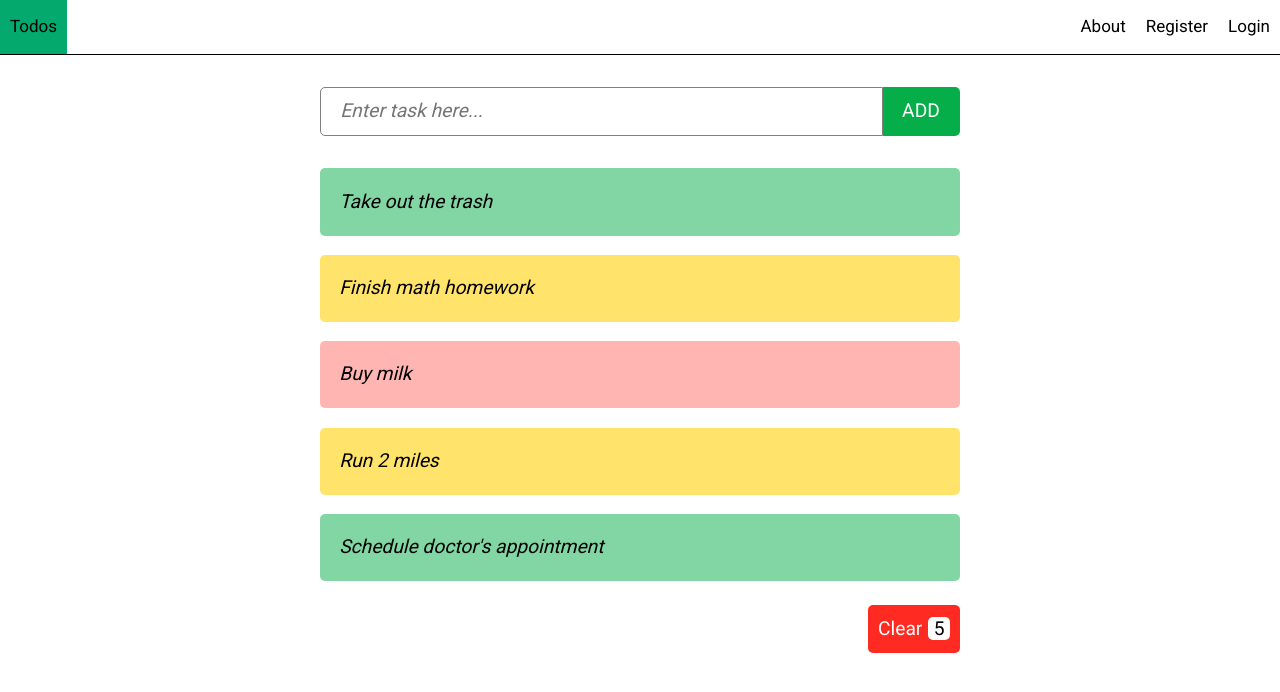
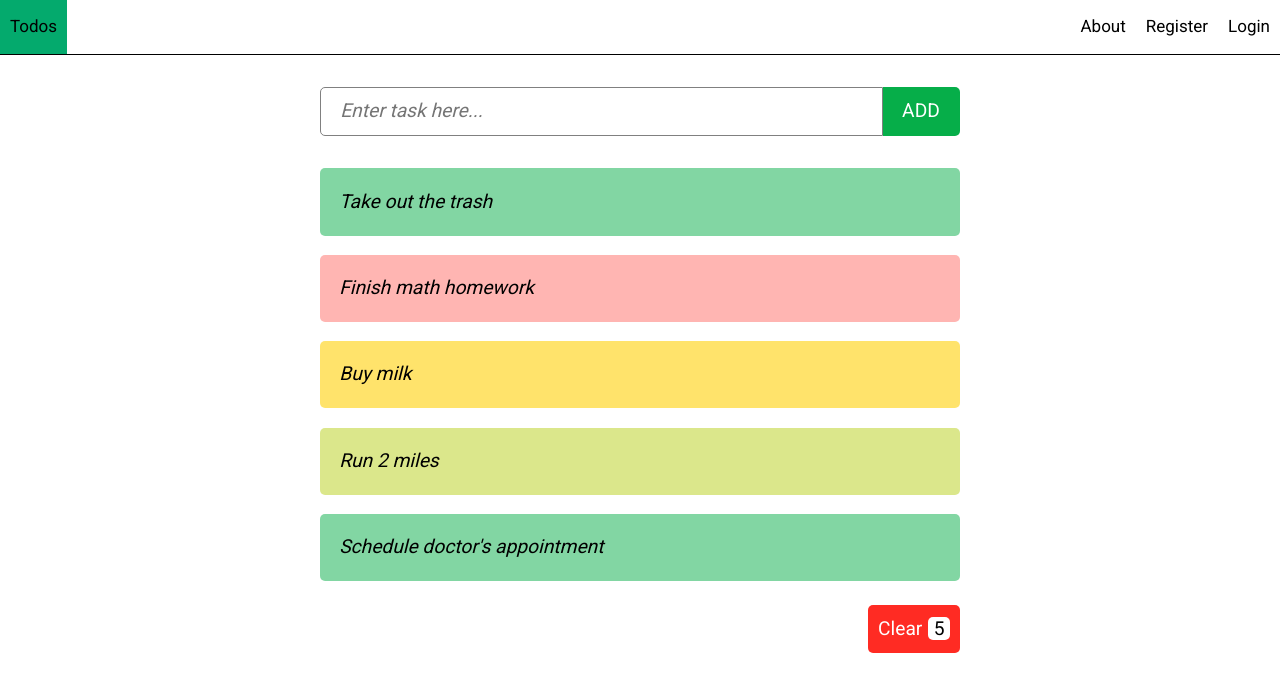
Before and after one commit to CSSG-Labs/flask-todo-app, a Flask app: page /todos/ in a window 1280 px wide. Shown: the top 692 px of the page. Run offline with Flask 2, Linux system fonts and the light colour scheme.

Commit message:
Added color pattern for todo items as per #38

```diff
--- a/main/modules/todo/static/todo.css
+++ b/main/modules/todo/static/todo.css
@@ -126,24 +126,20 @@
     margin-bottom: 1em;
 }
 
-.todo__group__item:first-child {
+.todo__group__item:nth-child(4n-3) {
     background-color: var(--todo-light-green);
 }
 
-.todo__group__item:nth-child(5n) {
-    background-color: var(--todo-light-green);
+.todo__group__item:nth-child(4n-2) {
+    background-color: var(--todo-light-red);
+}
+
+.todo__group__item:nth-child(4n-1) {
+    background-color: var(--todo-light-yellow);
 }
 
 .todo__group__item:nth-child(4n) {
     background-color: var(--todo-light-yellow-green);
-}
-
-.todo__group__item:nth-child(3n) {
-    background-color: var(--todo-light-red);
-}
-
-.todo__group__item:nth-child(2n) {
-    background-color: var(--todo-light-yellow);
 }
 
 /*
```
